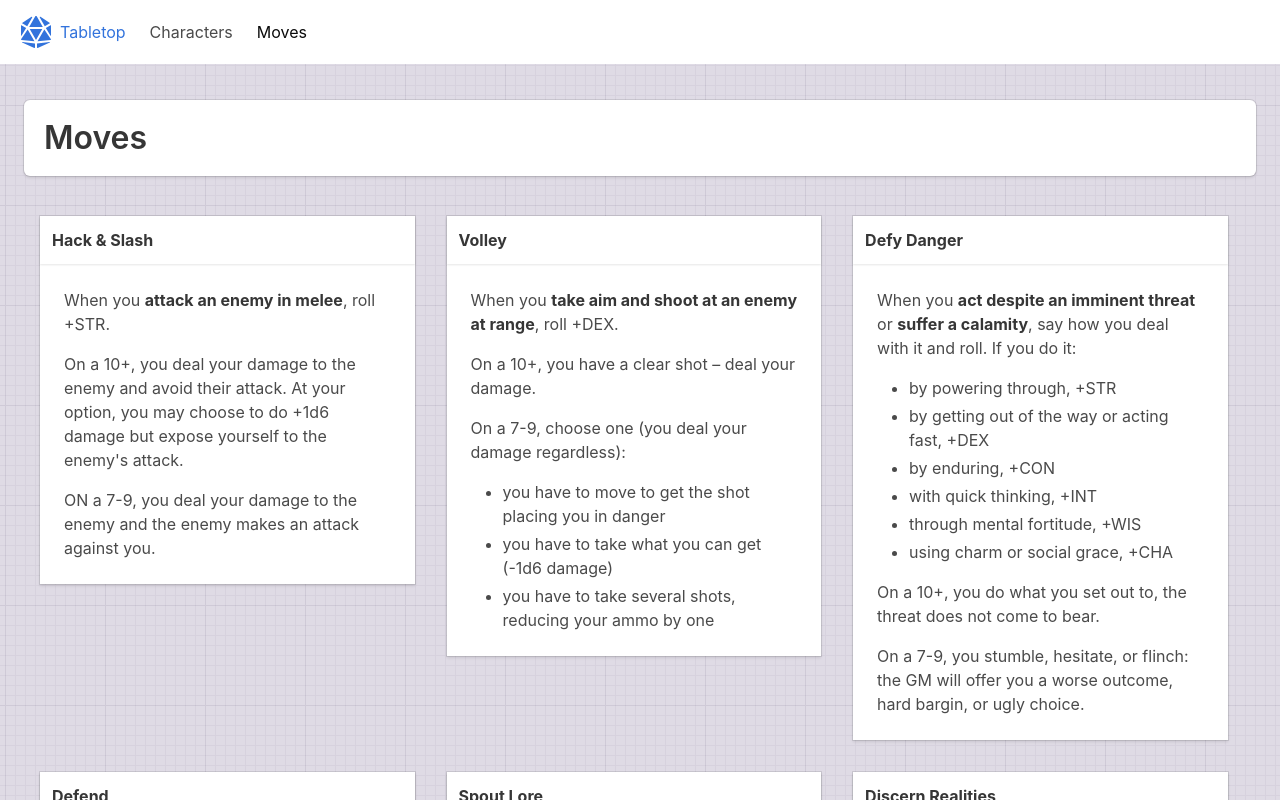
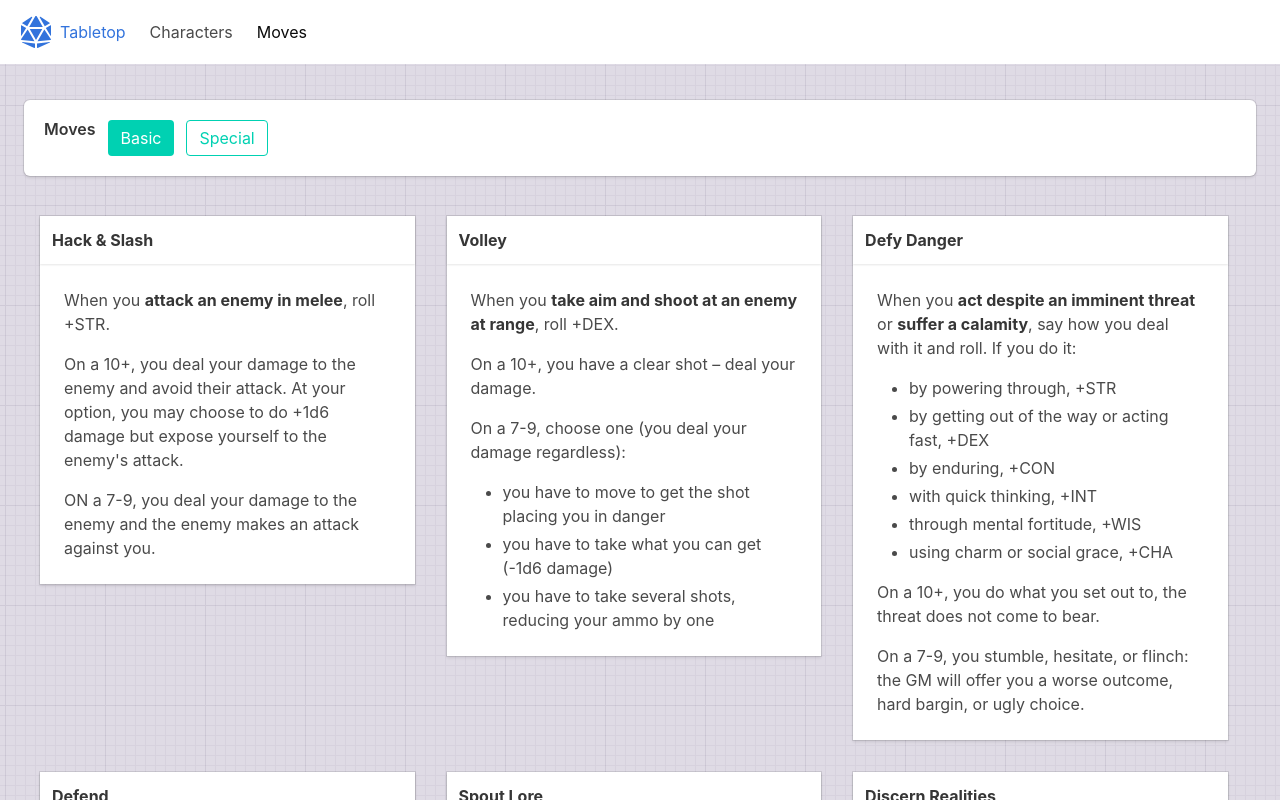
Before and after one commit to Iverum/tabletop, a React (Create React App) app: page /moves in a window 1280 px wide. Shown: the top 800 px of the page. Built offline with nearby package versions, Linux system fonts and the light colour scheme.

Commit message:
:sparkles: Adding movesets to move page

```diff
--- a/src/components/Moves.js
+++ b/src/components/Moves.js
@@ -1,6 +1,33 @@
-import React from 'react';
+import cn from 'classnames';
+import capitalize from 'lodash/capitalize';
+import React, { useState } from 'react';
 
-import MOVES from '../constants/moves';
+import { BASIC_MOVES, SPECIAL_MOVES } from '../constants/moves';
+
+const Button = ({ moveSet, setMoves, type }) => (
+  <div className="control">
+    <button
+      className={cn('button is-primary', {
+        'is-outlined': moveSet !== type
+      })}
+      onClick={() => setMoves(type)}
+    >
+      {capitalize(type)}
+    </button>
+  </div>
+);
+
+const Header = ({ moveSet, setMoves }) => (
+  <div className="level box">
+    <div className="field is-grouped">
+      <h1 className="title control" style={{ marginBottom: 0 }}>
+        Moves
+      </h1>
+      <Button moveSet={moveSet} setMoves={setMoves} type="basic" />
+      <Button moveSet={moveSet} setMoves={setMoves} type="special" />
+    </div>
+  </div>
+);
 
 const Card = ({ content, name }) => (
   <section style={{ padding: '1rem', minWidth: '33%', maxWidth: '33%' }}>
@@ -18,14 +45,25 @@ const Card = ({ content, name }) => (
   </section>
 );
 
-const Moves = () => (
+const Moves = () => {
+  const [moveSet, setMoves] = useState('basic');
+
+  let moves = [];
+  switch (moveSet) {
+    case 'special': {
+      moves = SPECIAL_MOVES;
+      break;
+    }
+
+    case 'basic':
+    default:
+      moves = BASIC_MOVES;
+      break;
+  }
+
+  return (
     <section className="section">
-    <div className="level box">
-      <h1 className="title" style={{ marginBottom: 0 }}>
-        Moves
-      </h1>
-    </div>
-
+      <Header moveSet={moveSet} setMoves={setMoves} />
       <div
         style={{
           display: 'flex',
@@ -34,11 +72,12 @@ const Moves = () => (
           flexWrap: 'wrap'
         }}
       >
-      {MOVES.map(move => (
-        <Card {...move} />
+        {moves.map(move => (
+          <Card key={move.name} {...move} />
         ))}
       </div>
     </section>
   );
+};
 
 export default Moves;
--- a/src/constants/moves.js
+++ b/src/constants/moves.js
@@ -1,6 +1,6 @@
 import React from 'react';
 
-const BASIC_MOVES = [
+export const BASIC_MOVES = [
   {
     content: (
       <>
@@ -176,4 +176,35 @@ const BASIC_MOVES = [
   }
 ];
 
-export default BASIC_MOVES;
+export const SPECIAL_MOVES = [
+  {
+    content: (
+      <>
+        <p>
+          When{' '}
+          <strong>
+            you’re dying you catch a glimpse of what lies beyond the Black Gates
+            of Death’s Kingdom
+          </strong>
+          , roll +nothing
+        </p>
+        <p>
+          On a 10+, you’ve cheated Death—you’re in a bad spot but you’re still
+          alive.
+        </p>
+        <p>
+          On a 7–9, Death himself will offer you a bargain. Take it and
+          stabilize or refuse and pass beyond the Black Gates into whatever fate
+          awaits you.
+        </p>
+        <p>
+          On 6-, your fate is sealed. You’re marked as Death’s own and you’ll
+          cross the threshold soon. The GM will tell you when.
+        </p>
+      </>
+    ),
+    name: 'Last Breath'
+  }
+];
+
+export default [...BASIC_MOVES, ...SPECIAL_MOVES];
```
Lines whose indentation alone changed are shown as unchanged.
